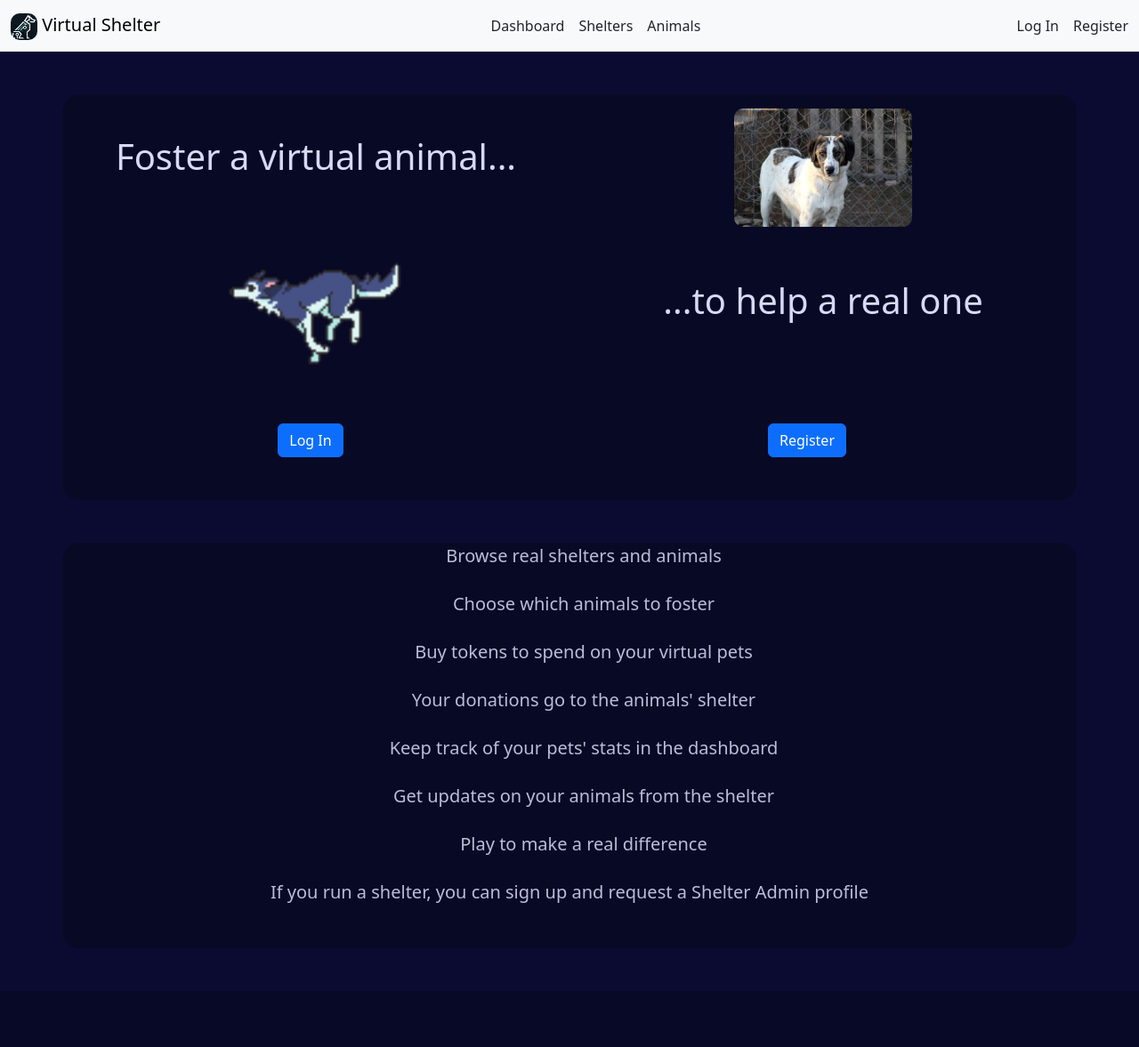
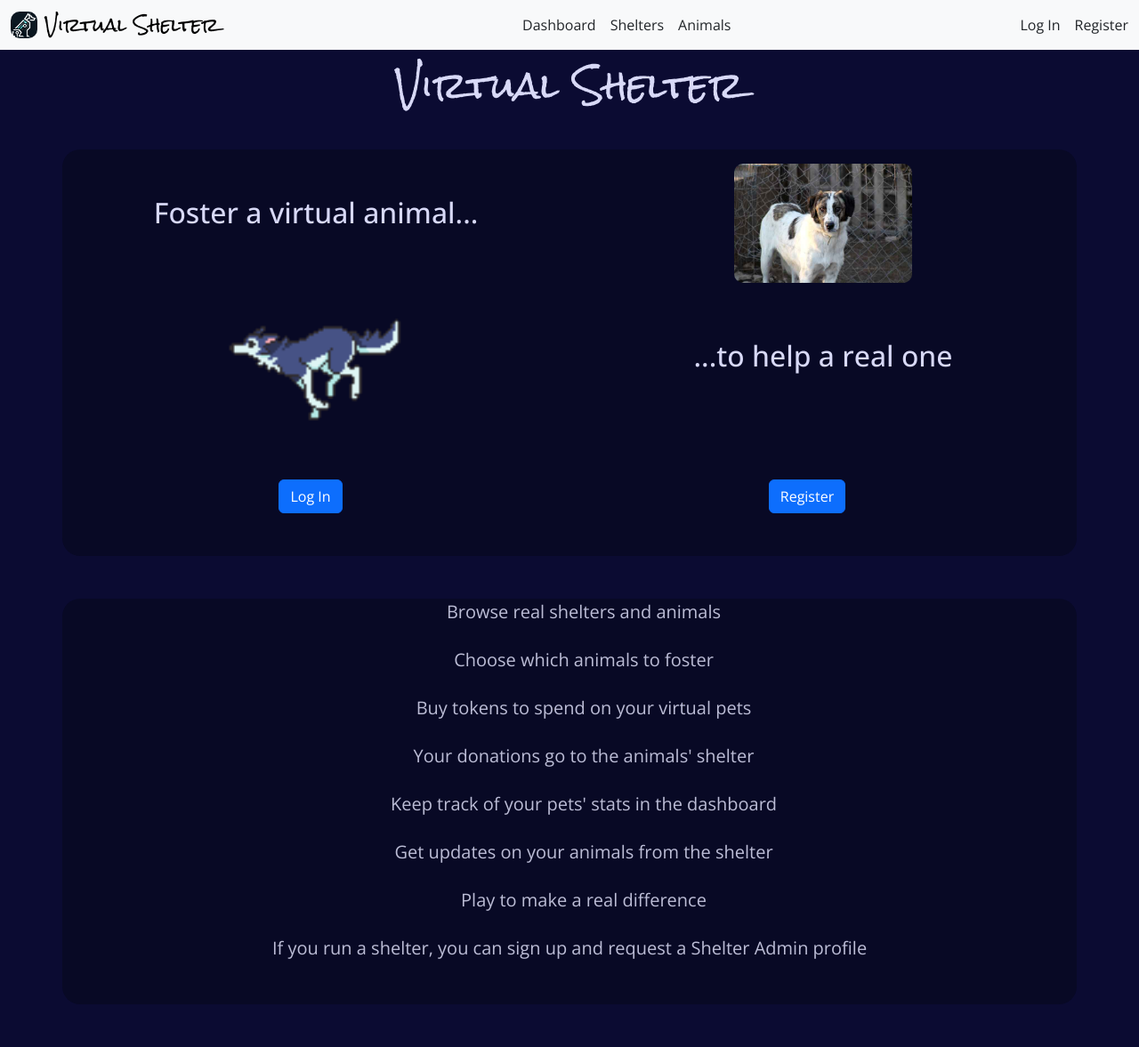
Before and after one commit to LlewBach/virtual-shelter, a Django app: page / in a window 1280 px wide. Shown: the whole page at 89% size. Before the commit the page ends 1015 px from the top, so only its background shows below. Run offline with Django 5.2, Linux system fonts and the light colour scheme; some libraries are stand-ins or nearby versions.

Commit message:
Add Google fonts

```diff
--- a/home/templates/home/index.html
+++ b/home/templates/home/index.html
@@ -3,10 +3,12 @@
 
 {% block content %}
 
+<h1 class="rock-salt text-center mt-3">Virtual Shelter</h1>
+
 <section class="home-section container">
   <div class="row mt-5">
     <div class="col-12 col-md-6 d-flex align-items-center justify-content-center">
-      <h1>Foster a virtual animal...</h1>
+      <h2>Foster a virtual animal...</h2>
     </div>
     <div class="col-md-6 d-none d-md-flex align-items-center justify-content-center">
       <img src="{% static 'images/dog-and-fence.jpg' %}" width="200" class="mt-3">
@@ -19,7 +21,7 @@
       <img src="{% static 'images/Running.gif' %}" width="200">
     </div>
     <div class="col-12 col-md-6 d-flex align-items-center justify-content-center">
-      <h1>...to help a real one</h1>
+      <h2>...to help a real one</h2>
     </div>
 
     <div class="row mb-5 mt-5">
--- a/static/css/base.css
+++ b/static/css/base.css
@@ -2,6 +2,13 @@
 
 body {
   background-color: #0b0b32;
+  font-family: "Open Sans", sans-serif;
+}
+
+.rock-salt {
+  font-family: "Rock Salt", cursive;
+  font-weight: 400;
+  font-style: normal;
 }
 
 h1,
--- a/templates/base.html
+++ b/templates/base.html
@@ -18,6 +18,11 @@
   <link rel="icon" type="image/png" sizes="32x32" href="{% static 'images/favicon/favicon-32x32.png' %}">
   <link rel="icon" type="image/png" sizes="16x16" href="{% static 'images/favicon/favicon-16x16.png' %}">
   <link rel="manifest" href="{% static 'images/favicon/site.webmanifest' %}">
+  <link rel="preconnect" href="https://fonts.googleapis.com">
+  <link rel="preconnect" href="https://fonts.gstatic.com" crossorigin>
+  <link
+    href="https://fonts.googleapis.com/css2?family=Open+Sans:ital,wght@0,300..800;1,300..800&family=Rock+Salt&display=swap"
+    rel="stylesheet">
   <link href="{% static 'css/base.css' %}" rel="stylesheet">
   {% endblock %}
 </head>
@@ -27,7 +32,7 @@
   <nav class="navbar navbar-expand-lg bg-body-tertiary">
     <div class="container-fluid">
       <!-- Logo -->
-      <a class="navbar-brand" href="{% url 'home' %}">
+      <a class="navbar-brand rock-salt" href="{% url 'home' %}">
         <img src="{% static 'images/logo-compressed.png' %}" alt="Virtual Shelter logo" width="30" height="30" class="">
         Virtual Shelter
       </a>
```
